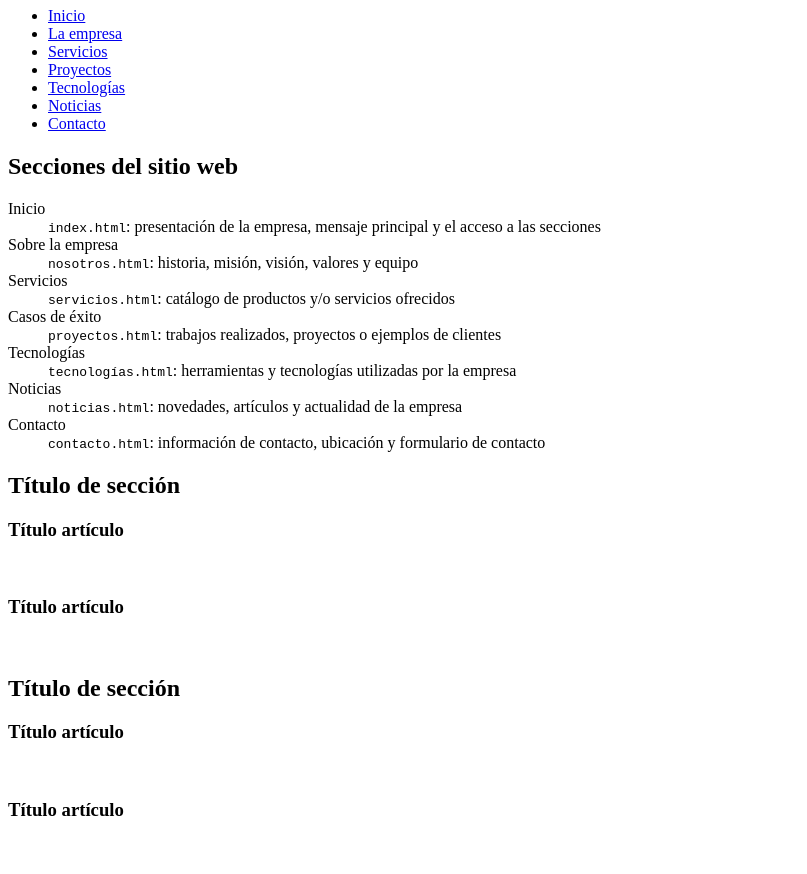
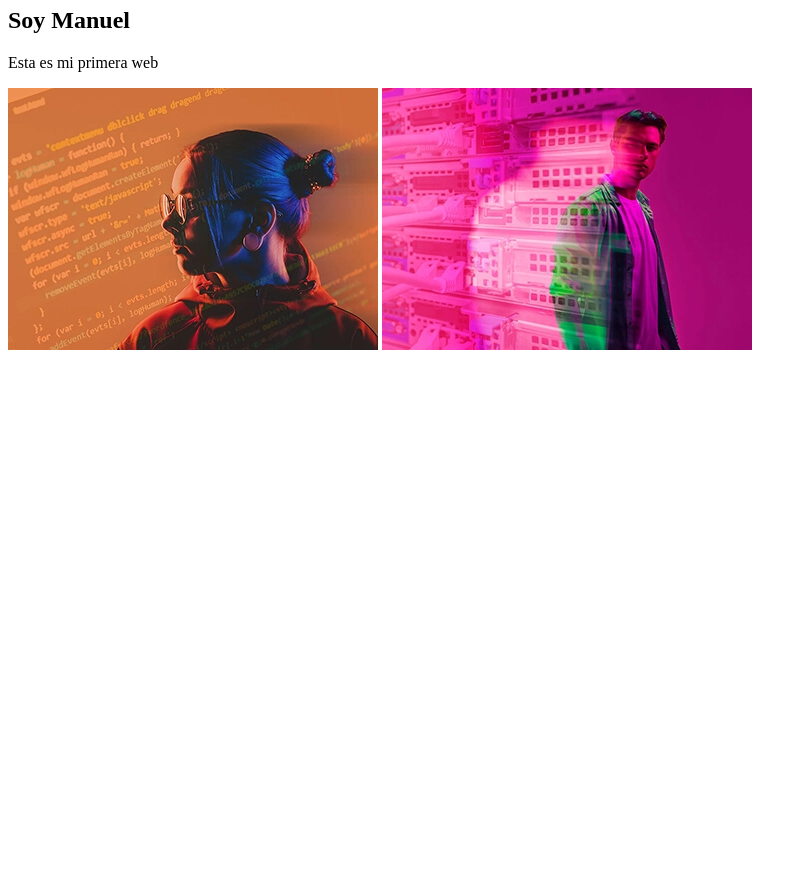
Before and after one commit to lgsanchez-xfp/primera-web, a plain HTML site: page index.html in a window 1280 px wide. Shown: the part 73-947 px from the top of the page, without its empty margins (0-807 px from the left). After the commit the page ends 800 px from the top, so only its background shows below. Drawn offline with Linux system fonts and the light colour scheme.

Commit message:
index actualizado

```diff
--- a/index.html
+++ b/index.html
@@ -1,102 +1,18 @@
 <!DOCTYPE html>
 <html lang="es">
 <head>
-  <meta charset="UTF-8">
-  <meta name="viewport" content="width=device-width, initial-scale=1.0">
-  <title>Bienvenid@ a DAM-XFP</title>
+    <meta charset="UTF-8">
+    <meta name="viewport" content="width=device-width, initial-scale=1.0">
+    <title>Document</title>
 </head>
 <body>
+    <h1>Hola mundo</h1>
+    <h2>Soy Manuel</h2>
+    <p>Esta es mi primera web</p>
 
-  <header>
-    <h1>DAM-XFP</h1>
-  </header>
+    <img src="assets/img/chica.webp" alt="chica">
 
-  <nav> <!-- contenedor del menú de navegación del sitio -->
-    <ul>
-      <li><a href="index.html">Inicio</a></li>
-      <li><a href="nosotros.html">La empresa</a></li>
-      <li><a href="servicios.html">Servicios</a></li>
-      <li><a href="proyectos.html">Proyectos</a></li>
-      <li><a href="tecnologias.html">Tecnologías</a></li>
-      <li><a href="noticias.html">Noticias</a></li>
-      <li><a href="contacto.html">Contacto</a></li>
-    </ul>
-  </nav>
-
-  <main>
-    <!-- contenido principal del documento -->
-
-    <section>
-        <h2>Secciones del sitio web</h2>
-
-        <dl>    <!-- Definition List -->
-            <dt>    <!-- definition term, término a definir -->
-                Inicio
-            </dt>
-            <dd>    <!-- defintion definition. la definición -->
-                <code>index.html</code>: presentación de la empresa, mensaje principal y el acceso a las secciones
-            </dd>
-
-            <dt>Sobre la empresa</dt>
-            <dd><code>nosotros.html</code>: historia, misión, visión, valores y equipo</dd>
-
-            <dt>Servicios</dt>
-            <dd><code>servicios.html</code>: catálogo de productos y/o servicios ofrecidos</dd>
-
-            <dt>Casos de éxito</dt>
-            <dd><code>proyectos.html</code>: trabajos realizados, proyectos o ejemplos de clientes</dd>
-
-            <dt>Tecnologías</dt>
-            <dd><code>tecnologías.html</code>: herramientas y tecnologías utilizadas por la empresa</dd>
-
-            <dt>Noticias</dt>
-            <dd><code>noticias.html</code>: novedades, artículos y actualidad de la empresa</dd>
-
-            <dt>Contacto</dt>
-            <dd><code>contacto.html</code>: información de contacto, ubicación y formulario de contacto</dd>
-
-        </dl>
-
-    </section>
-
-    <section>
-      <h2>Título de sección</h2>
-      <article>
-        <h3>Título artículo</h3>
-        <img src="" alt="">
-        <p></p>
-      </article>
-
-      <article>
-        <h3>Título artículo</h3>
-        <img src="" alt="">
-        <p></p>
-      </article>
-    </section>
-
-    <section>
-      <h2>Título de sección</h2>
-      <article>
-        <h3>Título artículo</h3>
-        <img src="" alt="">
-        <p></p>
-      </article>
-
-      <article>
-        <h3>Título artículo</h3>
-        <img src="" alt="">
-        <p></p>
-      </article>
-    </section>
-  </main>
-
-  <aside>
-    <!-- información adiccional o links internos -->
-  </aside>
-
-  <footer>
-    <!-- pie de página -->
-  </footer>
+    <img src="assets/img/chico.webp" alt="chico">
 
 </body>
 </html>
```
Also changed, not shown: assets/img/chica.webp (added), assets/img/chico.webp (added).
